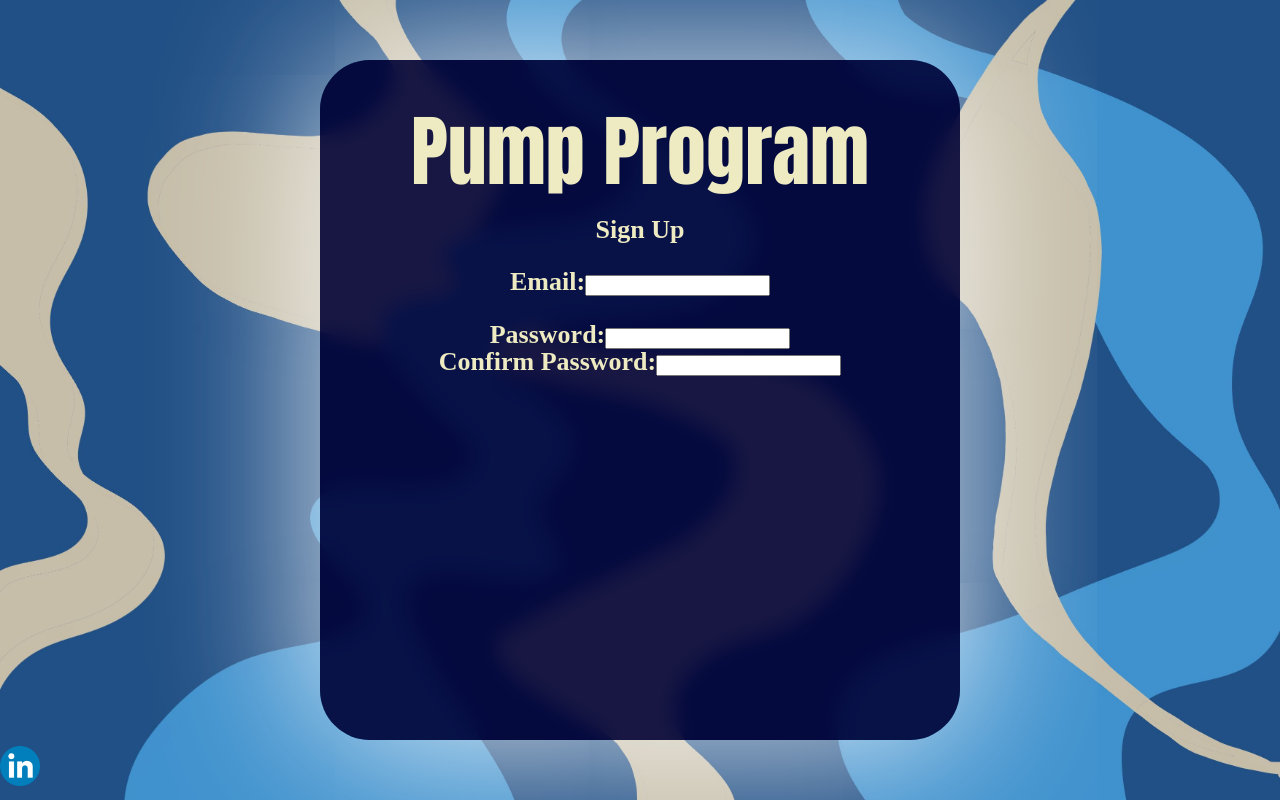
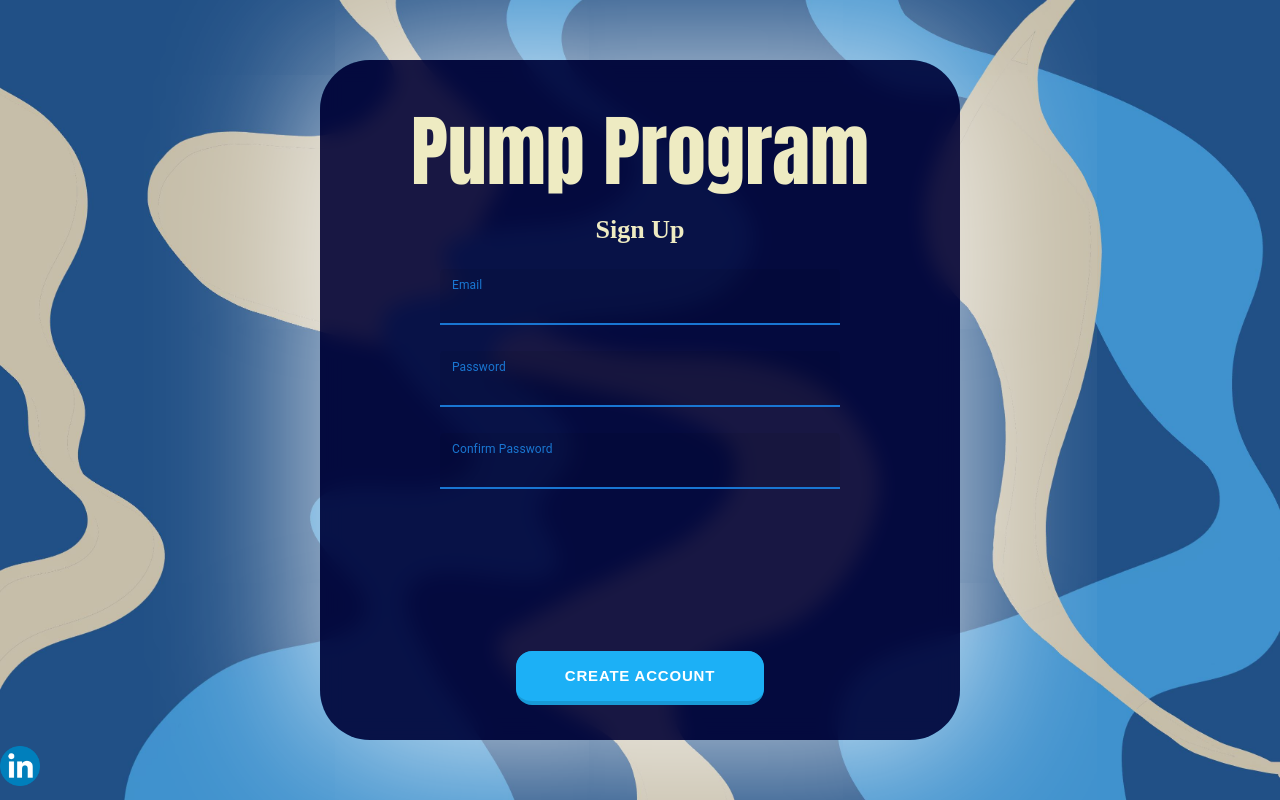
Before and after one commit to osu28/gym_reservation, a React (Create React App) app: page / in a window 1280 px wide. Both pictures are taken after a click on the button "SIGNUP". Built offline with nearby package versions, Linux system fonts and the light colour scheme; a web font is replaced by a local one.

Commit message:
signup update

```diff
--- a/src/App.tsx
+++ b/src/App.tsx
@@ -33,6 +33,7 @@ function App() {
     back = <button className="button-19" onClick={() => setCount(pageNum - 1)}>SignUp</button>
   } else if (pageNum === -1) {
     page = <Signup/>
+    next = <button className="button-19" onClick={() => setCount(0)}>Create Account</button>
   } else if (pageNum === 1) {
     page = <Login/>
     back = <button className="button-19" onClick={() => setCount(pageNum - 1)}>Cancel</button>
--- a/src/pages/signup.tsx
+++ b/src/pages/signup.tsx
@@ -1,28 +1,47 @@
 import React from 'react';
+import { TextField } from '@mui/material';
+
 
 function Signup() {
     return (
         <div className='App'>
             <h1>Pump Program</h1>
             <p>Sign Up</p>
-            <form>
-                <label>
-                    Email:
-                    <input type="text" name="email" />
-                </label>
-                <br></br>
-                <br></br>
-                <label>
-                    Password:
-                    <input type="text" name="password" />
-                </label>
-                <br></br>
-                <label>
-                    Confirm Password:
-                    <input type="text" name="confirmpassword" />
-                </label>
-                <br></br>
-            </form>
+            <TextField
+                sx={{
+                    width: 400,
+                    input: { color: 'white' },
+                }}
+                fullWidth id="email"
+                label="Email"
+                variant="filled"
+                focused
+            />
+            <br></br>
+            <br></br>
+            <TextField
+                sx={{
+                    width: 400,
+                    input: { color: 'white' },
+                    color: 'white'
+                }}
+                fullWidth id="password"
+                label="Password"
+                variant="filled"
+                focused
+            />
+            <br></br>
+            <br></br>
+            <TextField
+                sx={{
+                    width: 400,
+                    input: { color: 'white' },
+                }}
+                fullWidth id="confirm_password"
+                label="Confirm Password"
+                variant="filled"
+                focused
+            />
         </div>
     );
 };
```
